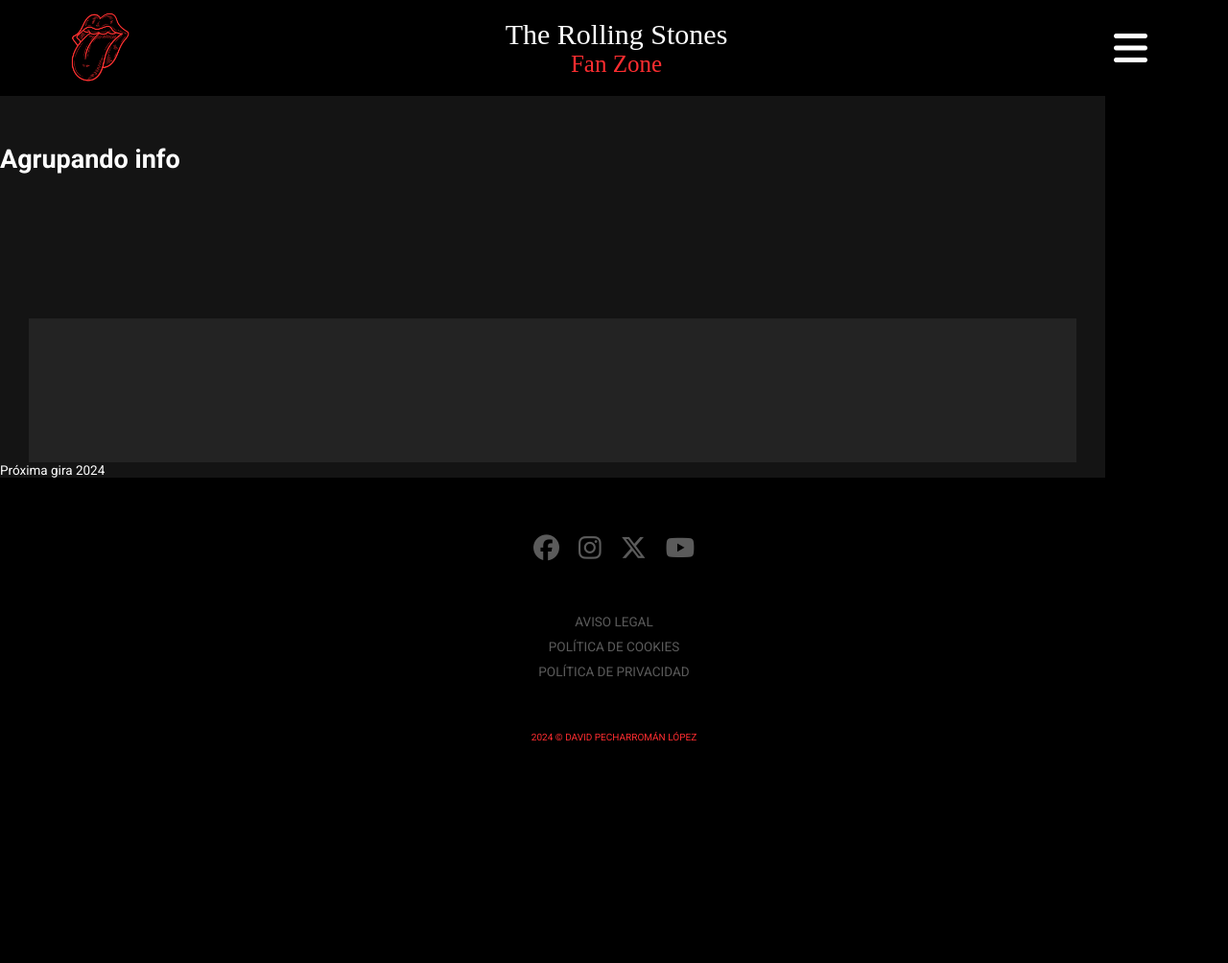
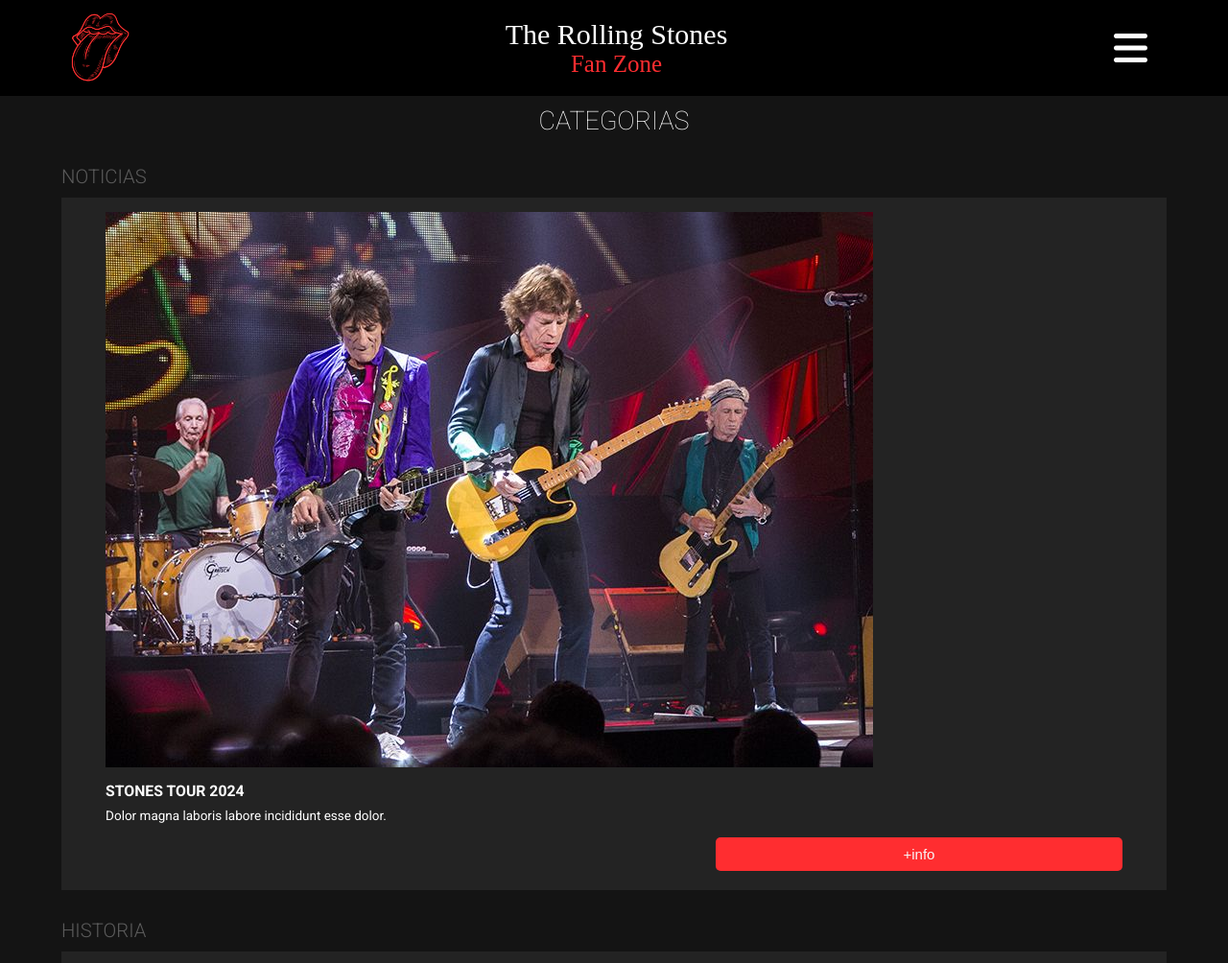
Before and after one commit to davidappsmataro/html2-pec1-TRSFZ, a website built with Parcel: page src/categoria.html in a window 1280 px wide. Shown: the top 1004 px of the page at 96% size. Before the commit the page ends 824 px from the top, so only its background shows below. Built offline with nearby package versions, Linux system fonts and the light colour scheme; a web font is replaced by a local one.

Commit message:
categorías iniciadas

```diff
--- a/src/categoria.html
+++ b/src/categoria.html
@@ -19,13 +19,53 @@
   </head>
   <body>
     <include src="./src/components/header.html"></include>
-    <main class="categoria container">
-      <h1>Agrupando info</h1>
-      <div class="ultimas_noticias"></div>
+    <main class="categoria">
+      <div class="container">
+        <h1>CATEGORIAS</h1>
+        <!-- <div class="ultimas_noticias"></div> -->
+        <article>
+          <h2>NOTICIAS</h2>
+          <div class="card_container">
+            <div class="card_image">
+              <img
+                src="./assets/The_Rolling_Stones_Summerfest_in_Milwaukee_-_2015.jpg"
+                alt="Imagen del grupo tocando en concierto"
+                class="img_fluid"
+              />
+            </div>
+            <div class="card_content">
+              <h3>STONES TOUR 2024</h3>
+              <p>
+                Dolor magna laboris labore incididunt esse dolor.
+              </p>
+              <button class="bgeneral">+info</button>
+            </div>
+          </div>
+        </article>
+        <article>
+          <h2>HISTORIA</h2>
+          <div class="card_container">
+            <div class="card_image">
+              <img
+                src="./assets/512px-Mick_Jagger_(1976).jpg"
+                alt="Imagen del grupo tocando en concierto"
+                class="img_fluid"
+              />
+            </div>
+            <div class="card_content">
+              <h3>STONES TOUR 2024</h3>
+              <p>
+                Dolor magna laboris labore incididunt esse dolor.
+              </p>
+              <button class="bgeneral">+info</button>
+            </div>
+          </div>
+        </article>
+      </div>
       <!--  <img src="/src/assets/fondo_portada.jpg" alt="En concierto"/> -->
-      <div class="fondo_portada">
+      <!--  <div class="fondo_portada">
         <p>Próxima gira 2024</p>
-      </div>
+      </div> -->
     </main>
     <include src="./src/components/footer.html"></include>
     <include src="./src/components/scripts.html"></include>
--- a/src/css/styles.css
+++ b/src/css/styles.css
@@ -42,6 +42,11 @@
 a {
   text-decoration: none;
   color: var(--primary-color);
+}
+article h2 {
+  font-weight: 300;
+
+  color: var(--terciary-color);
 }
 /****************************
      MENU PRINCIPAL
@@ -102,6 +107,7 @@
   /* background-color: pink; */
   padding: 2rem 2rem;
   font-size: 1.6rem;
+  font-weight: bold;
 }
 header ul.opciones_menu > li > a:hover {
   color: var(--terciary-color);
@@ -140,10 +146,23 @@
   /* height: calc(100vh - 15rem); */
 }
 
-main div.ultimas_noticias {
+/* main div.ultimas_noticias {
   margin: 15rem 3rem 0rem 3rem;
   height: 15rem;
   background-color: var(--bg-terciary-color);
+} */
+/* div contenedor del card */
+
+
+main.categoria div.container h1 + article {
+  margin-top: 3rem;
+}
+main.categoria article:not(:first-child) {
+  margin-top: 3rem;
+}
+main.categoria h1 {
+  text-align: center;
+  font-weight: 100;
 }
 
 main.index {
@@ -159,25 +178,50 @@
   grid-template-rows: repeat(8, 1fr);
 }
 main.categoria {
-  padding-top: calc(var(--alto-header) + 5rem);
+  padding-top: calc(var(--alto-header) + 1rem);
 }
 
-button.bgeneral {
-  background-color: var(--cuaternary-color);
-  border-radius: 5px;
-  border: none;
-  color: var(--bg-color);
-  font-size: 1.7rem;
-  height: 4.5rem;
-  margin-top: 4rem;
+/****************************
+   CARD
+*****************************/
+
+div.card_container {
+
+  min-height: 40rem;
+  background-color: var(--bg-terciary-color);
+  display: flex;
+  flex-direction: column;
+  align-items: center;
   width: 100%;
-  grid-row: 5/6;
-  grid-column: 2/5;
+  margin-top: 1rem;
+/*   background-color: orange; */
 
 }
-button.bgeneral:hover {
-  background-color: var(--bg-secondary-color);
+
+div.card_image, div.card_content{
+  width: 92%;
 }
+div.card_image {
+  margin-top: 1.5rem;
+}
+div.card_content {
+  margin-top: 1.5rem;
+  display: flex;
+  flex-direction: column;
+}
+div.card_content p {
+  margin-top: 0.8rem;
+}
+div.card_content .bgeneral {
+  width: 40%;
+  align-self: flex-end;
+  margin-top: 1.5rem;
+  margin-bottom: 2rem;
+
+}
+
+
+
 /****************************
    FOOTER
 *****************************/
@@ -231,6 +275,9 @@
   *****************************/
 .container {
   width: 90%;
+  margin: 0 auto;
+  padding-bottom: 5rem;
+
 }
 .fa-brands:hover {
   color: var(--cuaternary-color);
@@ -238,6 +285,26 @@
 .logo {
   width: 8rem;
   height: 8rem;
+}
+.img_fluid {
+  max-width: 100%;
+  height: auto;
+  display: block;
+}
+.bgeneral {
+  background-color: var(--cuaternary-color);
+  border-radius: 5px;
+  border: none;
+  color: var(--bg-color);
+  font-size: 1.5rem;
+  height: 3.5rem;
+  /* margin-top: 4rem; */
+  width: 100%;
+
+
+}
+.bgeneral:hover {
+  background-color: var(--terciary-color);
 }
 
 @media (min-width: 335px) {
```
Also changed, not shown: enlaces.md (+6 -1 lines), src/index.html (+1 -1 lines), src/assets/512px-Mick_Jagger_(1976).jpg (added), src/assets/The_Rolling_Stones_Summerfest_in_Milwaukee_-_2015.jpg (added).
